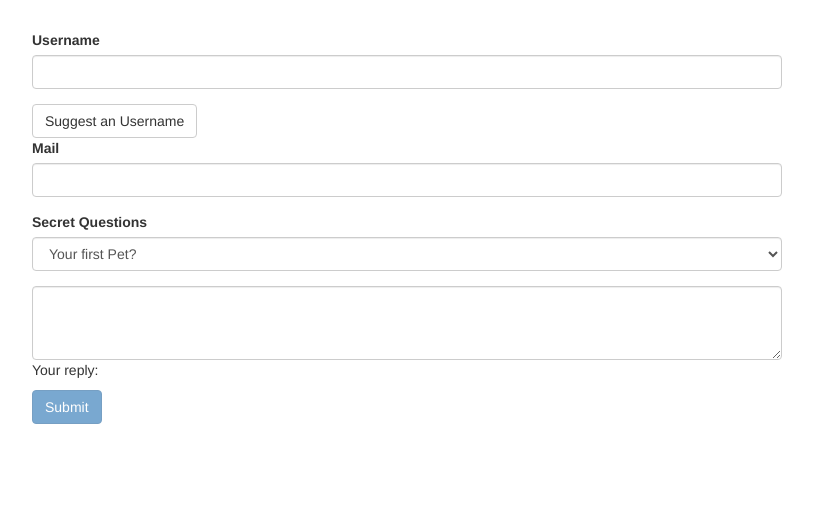
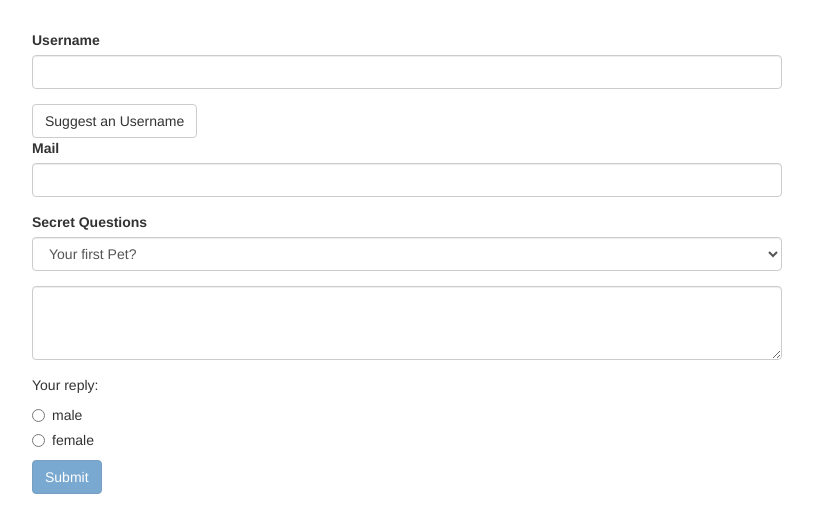
Before and after one commit to alemarketa/angular-TDforms, an Angular app: page / in a window 1280 px wide. Shown: the top 532 px of the page, without its empty margins (233-1046 px from the left). Built offline with nearby package versions, Linux system fonts and the light colour scheme.

Commit message:
add radio buttons

```diff
--- a/src/app/app.component.html
+++ b/src/app/app.component.html
@@ -24,14 +24,19 @@
             <option value="teacher">Your first teacher?</option>
           </select>
         </div>
+        <div class="form-group">
           <textarea
           name="questionAnswer"
           rows="3"
           class="form-control"
           [(ngModel)]="answer">
           </textarea>
-        <div>
+        </div>
         <p>Your reply:{{answer}}</p>
+        <div class="radio" *ngFor="let gender of genders">
+          <label>
+            <input type="radio" name="gender" ngModel [value]="gender" required> {{gender}}
+          </label>
         </div>
         <button class="btn btn-primary" type="submit" [disabled]="!f.valid">Submit</button>
       </form>
--- a/src/app/app.component.ts
+++ b/src/app/app.component.ts
@@ -12,6 +12,7 @@ export class AppComponent {
   @ViewChild('f', {static: false}) signupForm: NgForm;
   defaultQuestion = 'pet';
   answer = '';
+  genders = ['male', 'female'];
 
   suggestUserName() {
     const suggestedName = 'Superuser';
```
Lines whose indentation alone changed are shown as unchanged.
